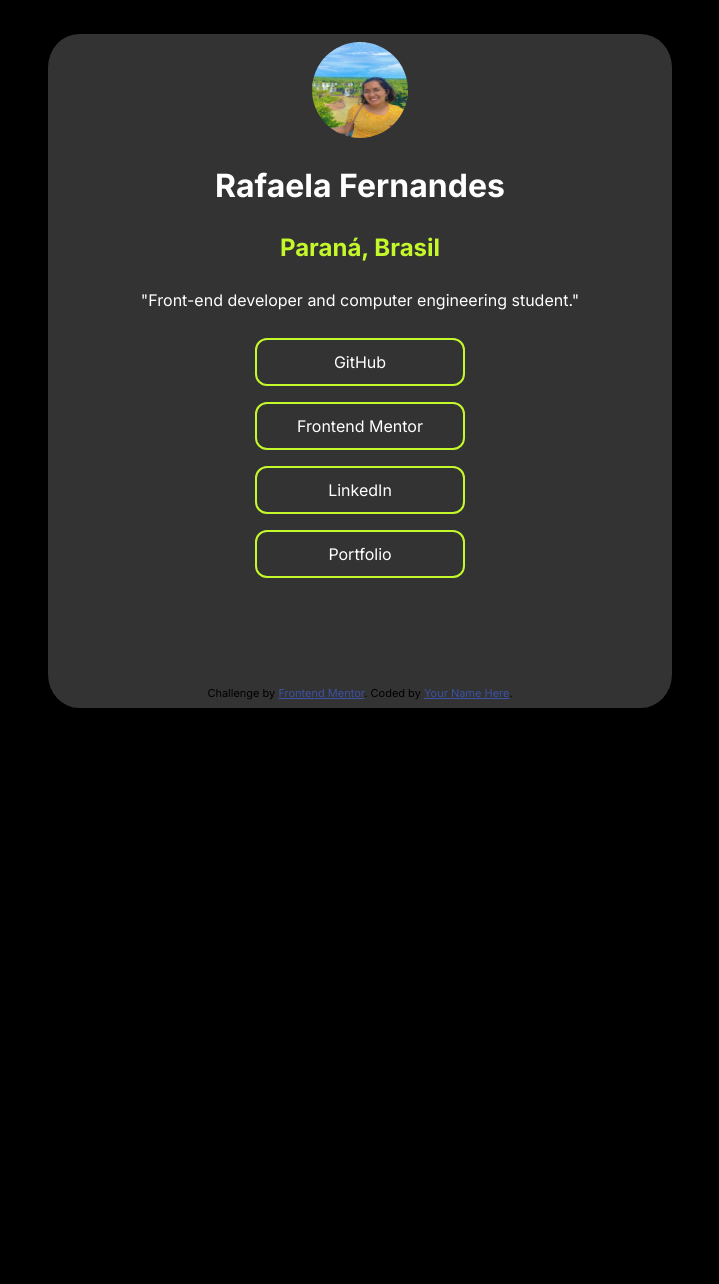
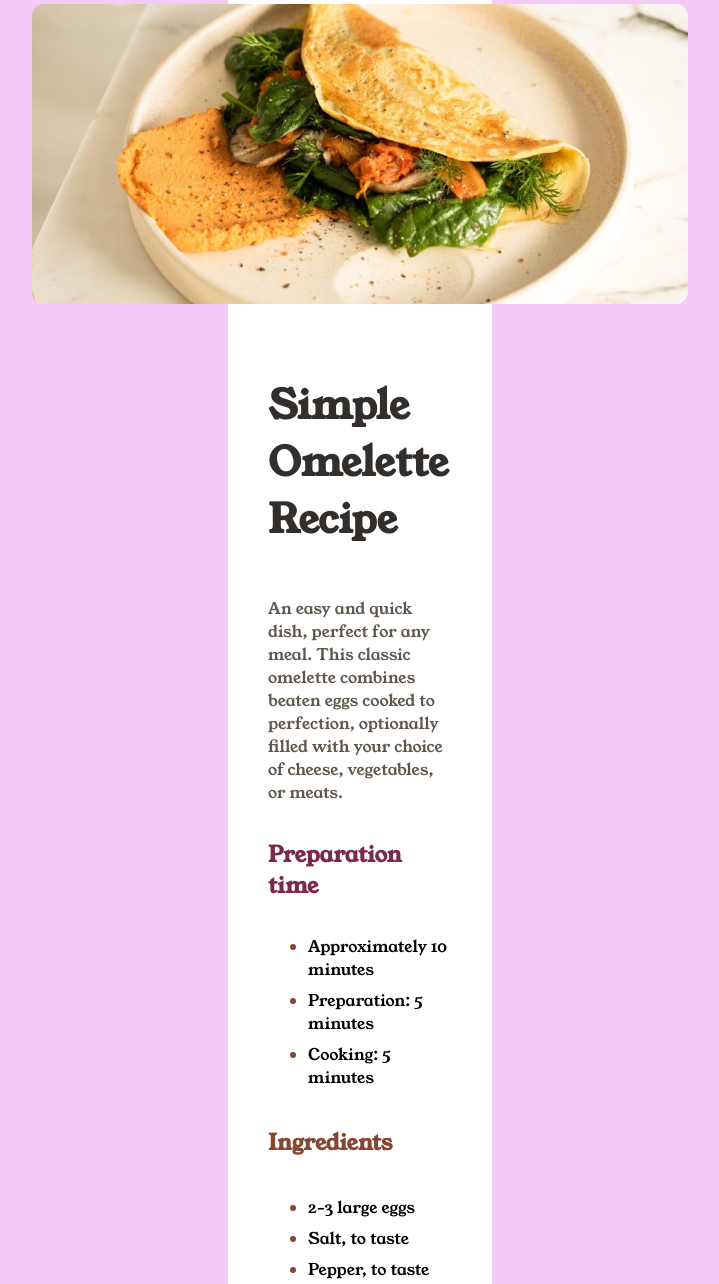
Before and after one commit to Rafaelafernandess/Frontend-mento, a plain HTML site: page index.html in a window 1280 px wide. Shown: the part 126-1410 px from the top of the page, without its empty margins (280-999 px from the left). Before the commit the page ends 960 px from the top, so only its background shows below. Drawn offline with Linux system fonts and the light colour scheme.

Commit message:
Add files via upload

```diff
--- a/index.html
+++ b/index.html
@@ -6,25 +6,87 @@
   <meta name="viewport" content="width=device-width, initial-scale=1.0">
   <!-- displays site properly based on user's device -->
   <link rel="icon" type="image/png" sizes="32x32" href="./assets/images/favicon-32x32.png">
-  <title>Social links profile</title>
+  <title>Frontend Mentor | Recipe page</title>
   <link rel="stylesheet" href="styles.css">
 </head>
 
 <body>
   <section class="card">
-    <img class="card_imagem" src="./assets/images/imagem.png.jpeg" alt="foto rafaela">
-    <h1 class="card_nome">Rafaela Fernandes</h1>
-    <h2 class="card_home">Paraná, Brasil</h2>
-    <p class="card_apresentacao">"Front-end developer and computer engineering student."</p>
-    <div class="card_links">
-      <a class="links" href="https://github.com/Rafaelafernandess">GitHub</a>
-      <a class="links" href="https://www.frontendmentor.io/profile/Rafaelafernandess">Frontend Mentor</a>
-      <a class="links" href="https://www.linkedin.com/in/rafaela-fernandes212/">LinkedIn</a>
-      <a class="links" href="#">Portfolio</a>
+    <img class="imagem_card" src="./assets/images/image-omelette.jpeg" alt="imagem de um omelete">
+    <div class="container">
+      <h1 class="titulo_card">Simple Omelette Recipe</h1>
+      <p class="paragrafo_card">An easy and quick dish, perfect for any meal. This classic omelette combines beaten eggs
+        cooked
+        to perfection, optionally filled with your choice of cheese, vegetables, or meats.</p>
+    </div>
+    <div class="container">
+      <h2 class="container_titulo  roxo">Preparation time</h2>
+      <ul class="container_lista">
+        <li class="container_item"> Approximately 10 minutes</li>
+        <li class="container_item"> Preparation: 5 minutes</li>
+        <li class="container_item">Cooking: 5 minutes</li>
+      </ul>
+    </div>
+    <div class="container">
+      <h3 class="container_titulo marrom">Ingredients</h3>
+      <ul class="container_lista">
+        <li class="container_item">2-3 large eggs</li>
+        <li class="container_item">Salt, to taste</li>
+        <li class="container_item">Pepper, to taste</li>
+        <li class="container_item">1 tablespoon of butter or oil</li>
+        <li class="container_item">Optional fillings: cheese, diced vegetables, cooked meats, herbs</li>
+      </ul>
+    </div>
+    <div class="container">
+      <h3 class="container_titulo marrom">Instructions</h3>
+      <ol class="container_lista">
+        <li class="container_item">Beat the eggs: In a bowl, beat the eggs with a pinch of salt and pepper until they
+          are well mixed.
+          You can add a tablespoon of water or milk for a fluffier texture.</li>
+
+        <li class="container_item">Heat the pan: Place a non-stick frying pan over medium heat and add butter or oil.
+        </li>
+
+        <li class="container_item">Cook the omelette: Once the butter is melted and bubbling, pour in the eggs. Tilt the
+          pan to ensure
+          the eggs evenly coat the surface.</li>
+
+        <li class="container_item">Add fillings (optional): When the eggs begin to set at the edges but are still
+          slightly runny in the
+          middle, sprinkle your chosen fillings over one half of the omelette.</li>
+
+        <li class="container_item">Fold and serve: As the omelette continues to cook, carefully lift one edge and fold
+          it over the
+          fillings. Let it cook for another minute, then slide it onto a plate.</li>
+
+        <li class="container_item">Enjoy: Serve hot, with additional salt and pepper if needed.</li>
+      </ol>
+    </div>
+    <div class="container">
+      <h3 class="container_titulo marrom">Nutrition</h3>
+      <p class="paragrafo_card">The table below shows nutritional values per serving without the additional fillings.</p>
+      <table>
+        <tr>
+          <td class="tabela_nutricao">Calories</td>
+          <td >277kcal</td>
+        </tr>
+        <tr>
+          <td class="tabela_nutricao">Carbs</td>
+          <td >0g</td>
+        </tr>
+        <tr>
+          <td class="tabela_nutricao">Protein</td>
+          <td >20g</td>
+        </tr>
+        <tr>
+          <td class="tabela_nutricao">Fat</td>
+          <td >22g</td>
+        </tr>
+      </table>
     </div>
     <div class="attribution">
-      Challenge by <a href="https://www.frontendmentor.io?ref=challenge" target="_blank">Frontend Mentor</a>.
-      Coded by <a href="#">Your Name Here</a>.
+      Challenge by <a class="link" href="https://www.frontendmentor.io?ref=challenge" target="_blank">Frontend Mentor</a>.
+      Coded by <a class="link" href="https://github.com/Rafaelafernandess">Rafaela Fernandes</a>.
     </div>
   </section>
 </body>
--- a/styles.css
+++ b/styles.css
@@ -1,99 +1,90 @@
-@import url('https://fonts.googleapis.com/css2?family=Inter:wght@400;500;600;700&display=swap');
+ @import url('https://fonts.googleapis.com/css2?family=Young+Serif&display=swap');
 
-:root {
-    --cor-de-fundo: Black;
-    --cor-card: #1F1F1F;
-    --cor-link: #333333;
-    --cor-hover: darkgrey;
-    --cor-localizacao: #C4F82A;
-    --cor-texto: #FFFFFF;
-    --fonte-principal: 'Inter', sans-serif;
+:root{
+    --cor-de-fundo: #f4caf7;
+    --cor-fundo-container:#FFFFFF;
+    --cor-titulo: #312E2C;
+    --cor-paragrafo: #5F564D;
+    --roxo: #7A284E;
+    --marrom: #854632;
+    --fonte-principal: 'Young Serif', serif;
 }
 
-* {
-    margin: 0;
-    padding: 0;
+body{
+    background: var(--cor-de-fundo);
+    font-family: var(--fonte-principal);
 }
 
-body {
-    font-family: var(--fonte-principal);
-    height: 100vh;
-    background: var(--cor-de-fundo);
+.card{
+    display: flex;
+    flex-direction: column;
+    justify-content:flex-start;
+    align-content: center;
+    background: var(--cor-fundo-container);
+    margin: 50px 500px;
+    border-radius: 15px;
+    padding:40px;
 }
 
-.card {
-    display: flex;
+.imagem_card{
+    border-radius: 12px;
+    width: 656px;
+    height: 300px;
+    margin: 40px;
+    align-self: center;
+}
+
+.titulo_card{
+    font-size: 40px;
+    color: var(--cor-titulo);
+}
+
+.paragrafo_card{
+    font-size: 16px;
+    color: var(--cor-paragrafo);
+}
+
+.container{
+    display:flex;
     flex-direction: column;
-    justify-content: center;
-    align-items: center;
-    margin: 1rem 1.5rem;
-    gap: 1.75rem;
-    text-align: center;
-    background: var(--cor-link);
-    border-radius: 5%;
-    padding: 1.5em 0;
-    flex-wrap: wrap;
 
 }
 
-@media screen and (min-width: 768px) {
-    .card{
-        margin: 2rem 2.5rem;
-        padding: 0.5rem 0;
-    }
+.container_titulo{
+    font-size: 22px;
 }
 
-@media screen and (min-width: 1024px) {
-    .card{
-        margin: 10rem 20.5rem;
-        padding: 0.5rem 0;
-    }
+.tabela_nutricao{
+    border-right: 1px solid var(--cor-paragrafo);
 }
 
-
-.card_imagem {
-    width: 6rem;
-    height: 6rem;
-    border-radius: 50%;
+.attribution{
+    margin-top: 30px;
 }
 
-.card_nome {
-    font-size: 2rem;
-    color: var(--cor-texto);
+.roxo{
+    color: var(--roxo);
 }
 
-.card_home {
-    font-size: 1.5rem;
-    color: var(--cor-localizacao);
+.marrom{
+    color:var(--marrom) ;
 }
 
-.card_apresentacao {
-    font-size: 1rem;
-    color: var(--cor-texto);
+li::marker{
+    color: var(--marrom);
 }
 
-.card_links {
+.container_lista{
     display: flex;
     flex-direction: column;
-    gap: 1rem;
+    gap: 0.5em;
 }
 
-.links {
+.link{
     text-decoration: none;
-    font-size: 1rem;
-    color: var(--cor-texto);
-    border: 0.15em solid var(--cor-localizacao);
-    background-color: var(--cor-link);
-    padding: 0.75rem 2.5rem;
-    border-radius: 0.75rem;
+    color: var(--roxo);
 }
 
-.attribution {
-    font-size: 11px;
-    text-align: center;
-    padding-top: 5rem;
+td{
+    padding: 5px;
 }
-
-.attribution a {
-    color: hsl(228, 45%, 44%);
-}
```
Also changed, not shown: assets/images/image-omelette.jpeg (added), design/desktop-design.jpg (added), design/desktop-preview.jpg, design/mobile-design.jpg, 4 other files.
